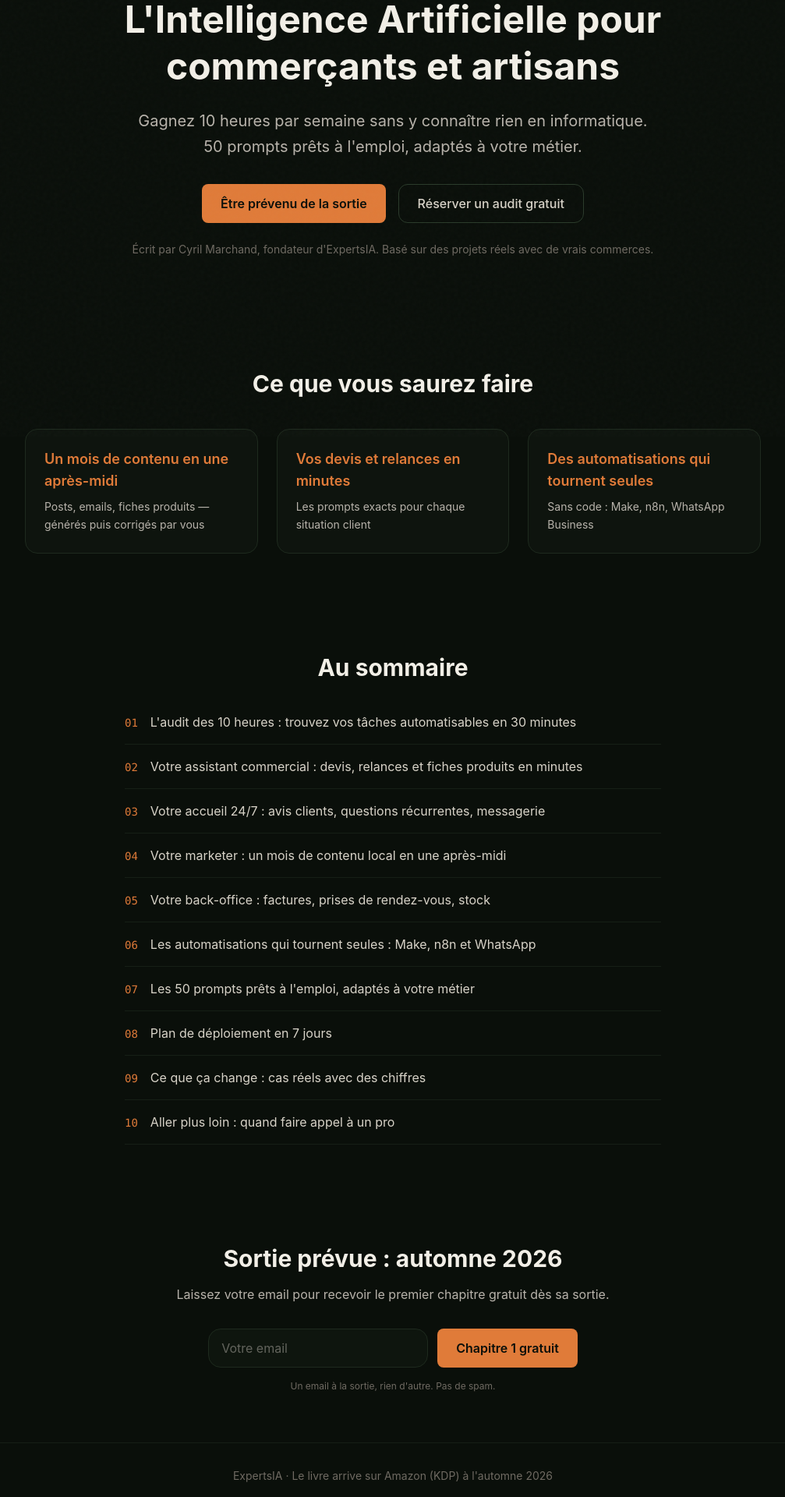
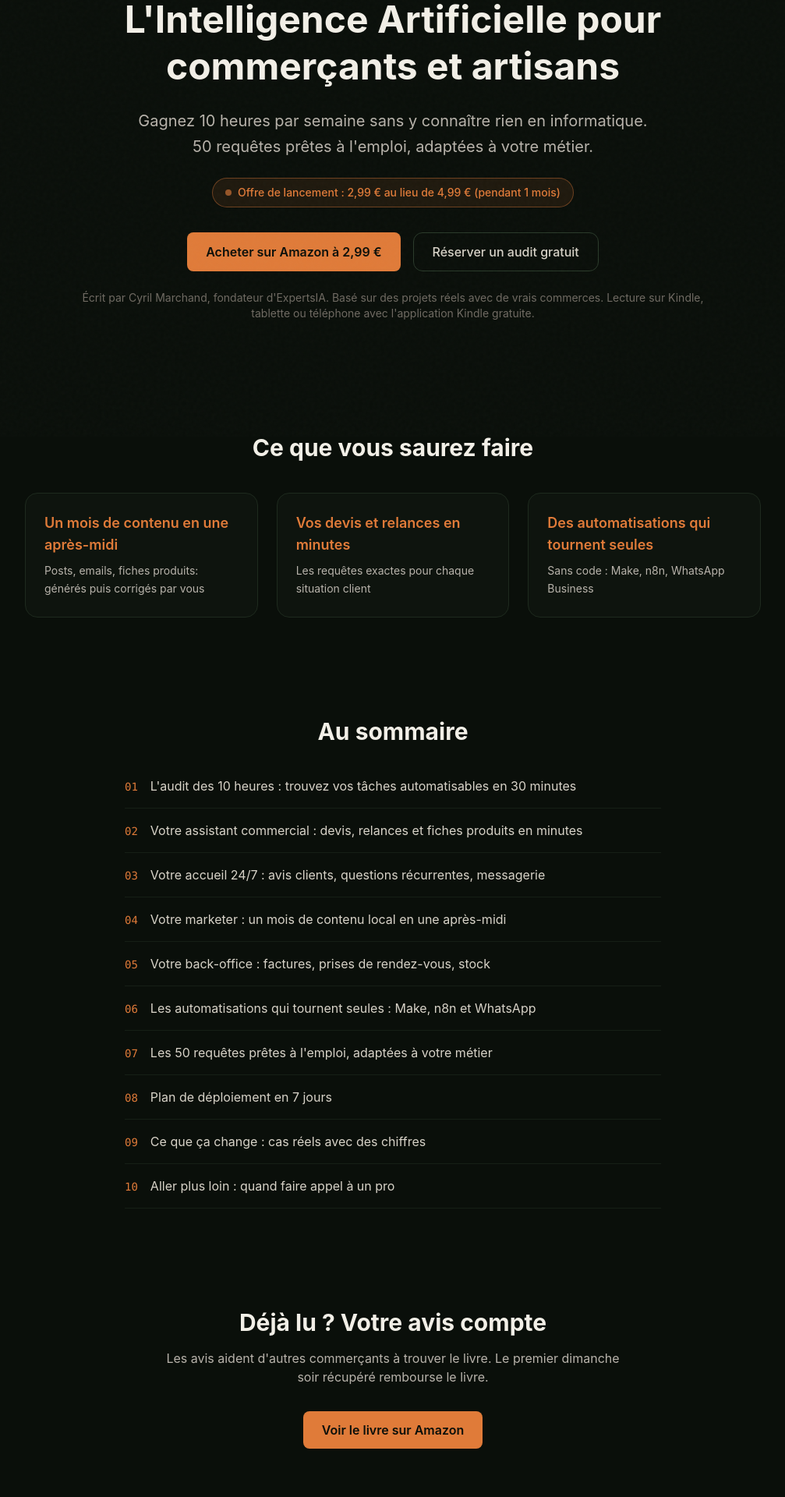
Before and after one commit to DaLiryc/expertsia, a Next.js app: page /fr/livre in a window 1280 px wide. Shown: the part 240-2160 px from the top of the page at 78% size, without its empty margins (136-1143 px from the left). Built offline with nearby package versions, Linux system fonts and the light colour scheme; no server answers.

Commit message:
livre: page livre -> livre disponible, lien Amazon + offre launch 2,99

```diff
--- a/app/[locale]/livre/page.tsx
+++ b/app/[locale]/livre/page.tsx
@@ -18,8 +18,8 @@ export async function generateMetadata({
       ? 'Le livre IA pour commerçants et artisans | ExpertsIA'
       : 'AI for shop owners & tradespeople — the book | ExpertsIA',
     description: isFr
-      ? 'Gagnez 10 heures par semaine avec l\'intelligence artificielle, sans y connaître rien en informatique. 50 prompts prêts à l\'emploi. Le guide pratique pour commerçants et artisans.'
-      : 'Save 10 hours a week with AI, no tech skills required. 50 ready-to-use prompts. The practical guide for shop owners and tradespeople.',
+      ? 'Le guide pratique IA pour commerçants et artisans: 50 requêtes prêtes à l\'emploi, 5,5 à 7,5 heures récupérées par semaine. Disponible sur Amazon à 2,99 € pendant le lancement.'
+      : 'The practical AI guide for shop owners and tradespeople: 50 ready-to-use prompts, 5.5 to 7.5 hours back every week. Now available on Amazon.',
     alternates: {
       canonical: `${BASE_URL}/${locale}/livre`,
     },
@@ -28,8 +28,8 @@ export async function generateMetadata({
         ? 'L\'IA pour commerçants et artisans'
         : 'AI for shop owners & tradespeople',
       description: isFr
-        ? 'Gagnez 10 heures par semaine avec l\'IA. 50 prompts prêts à l\'emploi.'
-        : 'Save 10 hours a week with AI. 50 ready-to-use prompts.',
+        ? '50 requêtes IA prêtes à l\'emploi. Le livre est disponible sur Amazon.'
+        : '50 ready-to-use AI prompts. The book is now on Amazon.',
       url: `${BASE_URL}/${locale}/livre`,
       type: 'website',
       siteName: 'ExpertsIA',
@@ -39,6 +39,8 @@ export async function generateMetadata({
   };
 }
 
+const AMAZON_URL = 'https://www.amazon.fr/dp/B0HLT4V7W9';
+
 const chapters = [
   { n: '01', fr: 'L\'audit des 10 heures : trouvez vos tâches automatisables en 30 minutes', en: 'The 10-hour audit: find your automatable tasks in 30 minutes' },
   { n: '02', fr: 'Votre assistant commercial : devis, relances et fiches produits en minutes', en: 'Your sales assistant: quotes, follow-ups and product sheets in minutes' },
@@ -46,7 +48,7 @@ const chapters = [
   { n: '04', fr: 'Votre marketer : un mois de contenu local en une après-midi', en: 'Your marketer: a month of local content in one afternoon' },
   { n: '05', fr: 'Votre back-office : factures, prises de rendez-vous, stock', en: 'Your back office: invoices, bookings, inventory' },
   { n: '06', fr: 'Les automatisations qui tournent seules : Make, n8n et WhatsApp', en: 'Automations that run themselves: Make, n8n and WhatsApp' },
-  { n: '07', fr: 'Les 50 prompts prêts à l\'emploi, adaptés à votre métier', en: 'The 50 ready-to-use prompts, tailored to your trade' },
+  { n: '07', fr: 'Les 50 requêtes prêtes à l\'emploi, adaptées à votre métier', en: 'The 50 ready-to-use prompts, tailored to your trade' },
   { n: '08', fr: 'Plan de déploiement en 7 jours', en: 'The 7-day rollout plan' },
   { n: '09', fr: 'Ce que ça change : cas réels avec des chiffres', en: 'What it changes: real cases with numbers' },
   { n: '10', fr: 'Aller plus loin : quand faire appel à un pro', en: 'Going further: when to call a pro' },
@@ -76,7 +78,7 @@ export default async function BookPage({
       {/* Hero */}
       <section className="relative px-6 md:px-10 pt-16 pb-16 md:pt-24 md:pb-20 max-w-4xl mx-auto text-center">
         <p className="text-[#e07b39] font-medium text-sm tracking-widest uppercase mb-4">
-          {isFr ? 'Le livre — été 2026' : 'The book — summer 2026'}
+          {isFr ? 'Le livre est disponible' : 'The book is out now'}
         </p>
         <h1 className="text-4xl md:text-5xl font-bold text-[#f2efe7] leading-tight mb-6">
           {isFr ? (
@@ -85,14 +87,20 @@ export default async function BookPage({
             <>AI for shop owners &amp; tradespeople</>
           )}
         </h1>
-        <p className="text-lg md:text-xl text-[#b8b3ab] leading-relaxed mb-8 max-w-2xl mx-auto">
+        <p className="text-lg md:text-xl text-[#b8b3ab] leading-relaxed mb-6 max-w-2xl mx-auto">
           {isFr
-            ? 'Gagnez 10 heures par semaine sans y connaître rien en informatique. 50 prompts prêts à l\'emploi, adaptés à votre métier.'
+            ? 'Gagnez 10 heures par semaine sans y connaître rien en informatique. 50 requêtes prêtes à l\'emploi, adaptées à votre métier.'
             : 'Save 10 hours a week, no tech skills required. 50 ready-to-use prompts, tailored to your trade.'}
         </p>
+        <div className="inline-flex items-center gap-2 px-4 py-2 rounded-full border border-[#e07b39]/40 bg-[#e07b39]/10 mb-8">
+          <span className="w-2 h-2 rounded-full bg-[#e07b39] animate-pulse" />
+          <span className="text-[#e07b39] text-sm font-medium">
+            {isFr ? 'Offre de lancement : 2,99 € au lieu de 4,99 € (pendant 1 mois)' : 'Launch price: €2.99 instead of €4.99 (for 1 month)'}
+          </span>
+        </div>
         <div className="flex flex-col sm:flex-row gap-4 justify-center">
-          <a href="#notify" className="btn-primary">
-            {isFr ? 'Être prévenu de la sortie' : 'Get notified at launch'}
+          <a href={AMAZON_URL} target="_blank" rel="noopener noreferrer" className="btn-primary">
+            {isFr ? 'Acheter sur Amazon à 2,99 €' : 'Buy on Amazon'}
           </a>
           <a href={BOOKING_URL} target="_blank" rel="noopener noreferrer" className="px-6 py-3 rounded-xl border border-[#2a3a2a] hover:border-[#e07b39]/50 text-[#d8d3c8] hover:text-[#e07b39] font-medium transition-colors whitespace-nowrap">
             {isFr ? 'Réserver un audit gratuit' : 'Book a free audit'}
@@ -100,8 +108,8 @@ export default async function BookPage({
         </div>
         <p className="text-sm text-[#6f6a62] mt-6">
           {isFr
-            ? 'Écrit par Cyril Marchand, fondateur d\'ExpertsIA. Basé sur des projets réels avec de vrais commerces.'
-            : 'Written by Cyril Marchand, founder of ExpertsIA. Based on real projects with real shops.'}
+            ? 'Écrit par Cyril Marchand, fondateur d\'ExpertsIA. Basé sur des projets réels avec de vrais commerces. Lecture sur Kindle, tablette ou téléphone avec l\'application Kindle gratuite.'
+            : 'Written by Cyril Marchand, founder of ExpertsIA. Based on real projects with real shops. Read on Kindle, tablet or phone with the free Kindle app.'}
         </p>
       </section>
 
@@ -114,13 +122,13 @@ export default async function BookPage({
           {[
             {
               fr: 'Un mois de contenu en une après-midi',
-              subFr: 'Posts, emails, fiches produits — générés puis corrigés par vous',
+              subFr: 'Posts, emails, fiches produits: générés puis corrigés par vous',
               en: 'A month of content in one afternoon',
               subEn: 'Posts, emails, product sheets — generated then fixed by you',
             },
             {
               fr: 'Vos devis et relances en minutes',
-              subFr: 'Les prompts exacts pour chaque situation client',
+              subFr: 'Les requêtes exactes pour chaque situation client',
               en: 'Quotes and follow-ups in minutes',
               subEn: 'The exact prompts for every client situation',
             },
@@ -158,37 +166,27 @@ export default async function BookPage({
         </ol>
       </section>
 
-      {/* Notify CTA */}
-      <section id="notify" className="px-6 md:px-10 py-16 max-w-2xl mx-auto text-center">
+      {/* Reviews/social proof CTA */}
+      <section className="px-6 md:px-10 py-16 max-w-2xl mx-auto text-center">
         <h2 className="text-2xl md:text-3xl font-bold text-[#f2efe7] mb-4">
-          {isFr ? 'Sortie prévue : automne 2026' : 'Coming: autumn 2026'}
+          {isFr ? 'Déjà lu ? Votre avis compte' : 'Already read it? Your review counts'}
         </h2>
         <p className="text-[#b8b3ab] mb-8">
           {isFr
-            ? 'Laissez votre email pour recevoir le premier chapitre gratuit dès sa sortie.'
-            : 'Leave your email to get the first chapter free at launch.'}
+            ? 'Les avis aident d\'autres commerçants à trouver le livre. Le premier dimanche soir récupéré rembourse le livre.'
+            : 'Reviews help other shop owners find the book. The first Sunday evening you get back pays for it.'}
         </p>
-        <form action="/api/newsletter" method="POST" className="flex flex-col sm:flex-row gap-3 justify-center max-w-md mx-auto">
-          <input
-            type="email"
-            name="email"
-            required
-            placeholder={isFr ? 'Votre email' : 'Your email'}
-            className="flex-1 px-4 py-3 rounded-xl bg-[rgba(20,30,20,0.6)] border border-[#2a3a2a] text-[#f2efe7] placeholder:text-[#6f6a62] focus:outline-none focus:border-[#e07b39]"
-          />
-          <button type="submit" className="btn-primary whitespace-nowrap">
-            {isFr ? 'Chapitre 1 gratuit' : 'Free chapter 1'}
-          </button>
-        </form>
-        <p className="text-xs text-[#6f6a62] mt-4">
-          {isFr ? 'Un email à la sortie, rien d\'autre. Pas de spam.' : 'One email at launch, nothing else. No spam.'}
-        </p>
+        <a href={AMAZON_URL} target="_blank" rel="noopener noreferrer" className="btn-primary">
+          {isFr ? 'Voir le livre sur Amazon' : 'See the book on Amazon'}
+        </a>
       </section>
 
       {/* Footer */}
       <footer className="border-t border-[#1e2a1e]/60 px-6 md:px-10 py-8 text-center">
         <p className="text-sm text-[#6f6a62]">
-          ExpertsIA · {isFr ? 'Le livre arrive sur Amazon (KDP) à l\'automne 2026' : 'The book lands on Amazon (KDP) in autumn 2026'}
+          {isFr
+            ? 'ExpertsIA · Le livre est disponible sur Amazon (format Kindle). Version brochée prévue prochainement.'
+            : 'ExpertsIA · The book is available on Amazon (Kindle). Paperback coming soon.'}
         </p>
       </footer>
     </div>
```
